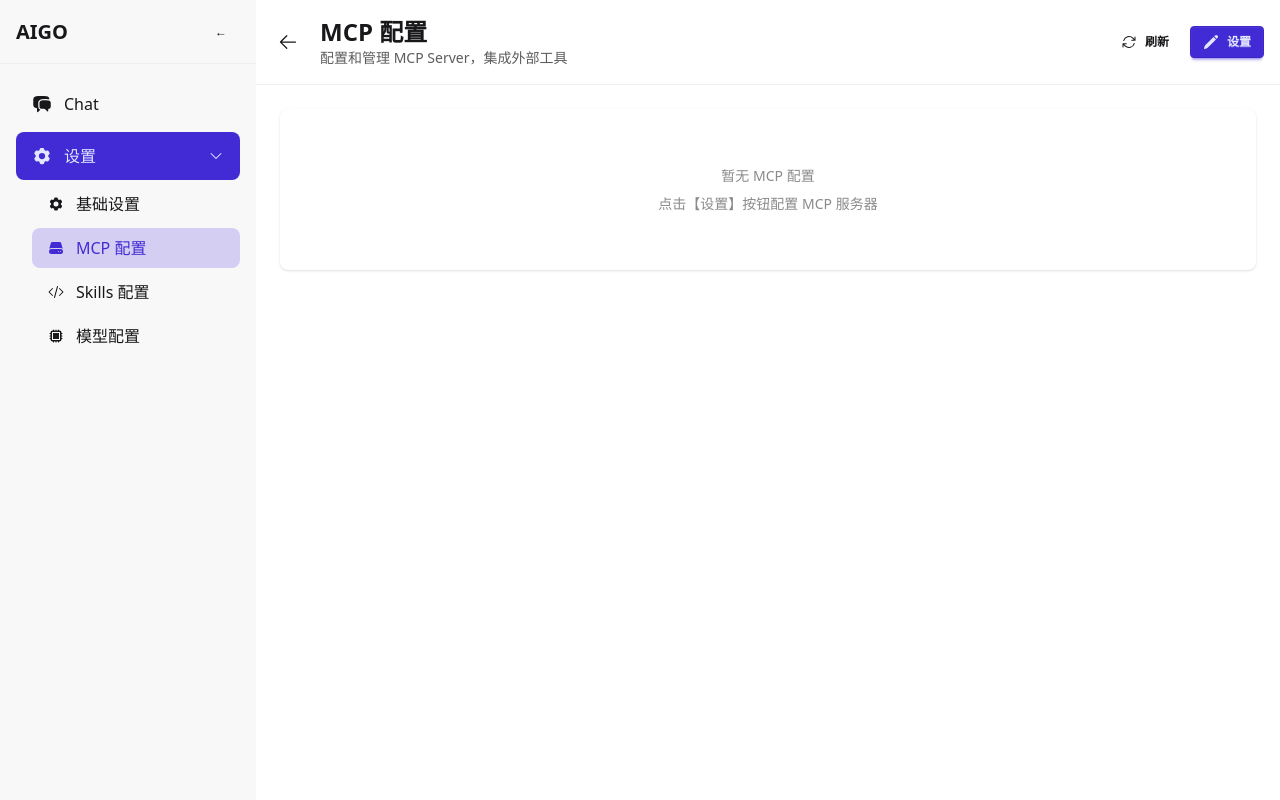
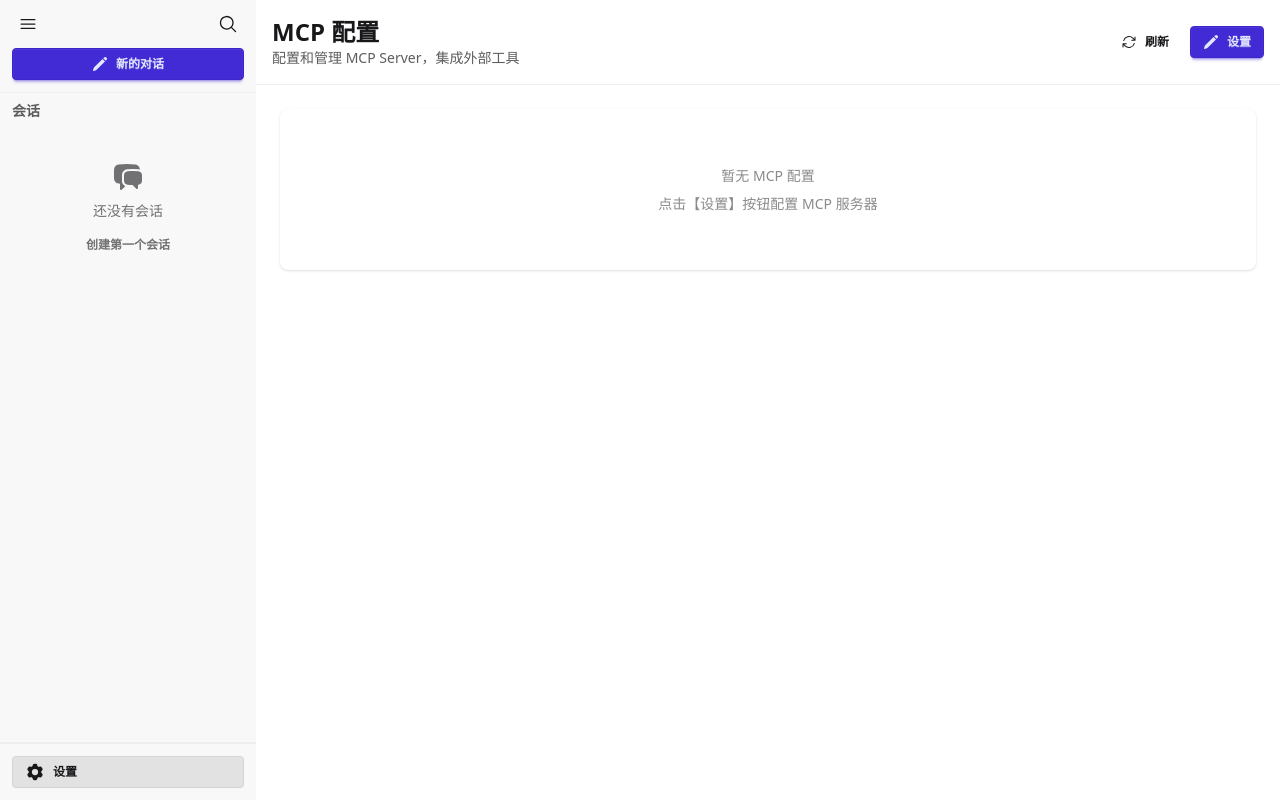
Before and after one commit to winsonwq/aigo, a Next.js app: page /settings/mcp in a window 1280 px wide. Built offline with nearby package versions, Linux system fonts and the light colour scheme.

Commit message:
Add cancel request feature and refactor settings pages

```diff
--- a/app/settings/general/page.tsx
+++ b/app/settings/general/page.tsx
@@ -1,24 +1,12 @@
 "use client";
-
-import Link from "next/link";
-import { HiArrowLeft } from "react-icons/hi2";
 
 export default function GeneralSettingsPage() {
   return (
     <div className="flex h-full flex-col">
       <div className="border-b border-base-300 p-4">
-        <div className="flex items-center gap-4">
-          <Link
-            href="/settings"
-            className="btn btn-ghost btn-sm btn-circle"
-            title="返回设置"
-          >
-            <HiArrowLeft className="h-5 w-5" />
-          </Link>
-          <div>
-            <h1 className="text-2xl font-bold">基础设置</h1>
-            <p className="text-sm text-base-content/70">系统基础配置和通用设置</p>
-          </div>
+        <div>
+          <h1 className="text-2xl font-bold">基础设置</h1>
+          <p className="text-sm text-base-content/70">系统基础配置和通用设置</p>
         </div>
       </div>
       <div className="flex-1 overflow-y-auto p-6">
--- a/app/settings/mcp/page.tsx
+++ b/app/settings/mcp/page.tsx
@@ -1,8 +1,7 @@
 "use client";
 
 import { useState, useCallback } from "react";
-import Link from "next/link";
-import { HiArrowLeft, HiPencil, HiArrowPath } from "react-icons/hi2";
+import { HiPencil, HiArrowPath } from "react-icons/hi2";
 import MCPServerList from "@/components/settings/MCPServerList";
 import MCPConfigEditor from "@/components/settings/MCPConfigEditor";
 
@@ -33,18 +32,9 @@
     <div className="flex h-full flex-col">
       <div className="border-b border-base-300 p-4">
         <div className="flex items-center justify-between">
-          <div className="flex items-center gap-4">
-            <Link
-              href="/settings"
-              className="btn btn-ghost btn-sm btn-circle"
-              title="返回设置"
-            >
-              <HiArrowLeft className="h-5 w-5" />
-            </Link>
-            <div>
-              <h1 className="text-2xl font-bold">MCP 配置</h1>
-              <p className="text-sm text-base-content/70">配置和管理 MCP Server，集成外部工具</p>
-            </div>
+          <div>
+            <h1 className="text-2xl font-bold">MCP 配置</h1>
+            <p className="text-sm text-base-content/70">配置和管理 MCP Server，集成外部工具</p>
           </div>
           <div className="flex items-center gap-2">
             <button
--- a/app/settings/models/page.tsx
+++ b/app/settings/models/page.tsx
@@ -1,8 +1,7 @@
 "use client";
 
 import { useState, useCallback } from "react";
-import Link from "next/link";
-import { HiArrowLeft, HiPlus, HiArrowPath } from "react-icons/hi2";
+import { HiPlus, HiArrowPath } from "react-icons/hi2";
 import type { ModelConfig } from "@/lib/models/types";
 import ModelList from "@/components/settings/ModelList";
 import ModelForm from "@/components/settings/ModelForm";
@@ -35,18 +34,9 @@
     <div className="flex h-full flex-col">
       <div className="border-b border-base-300 p-4">
         <div className="flex items-center justify-between">
-          <div className="flex items-center gap-4">
-            <Link
-              href="/settings"
-              className="btn btn-ghost btn-sm btn-circle"
-              title="返回设置"
-            >
-              <HiArrowLeft className="h-5 w-5" />
-            </Link>
-            <div>
-              <h1 className="text-2xl font-bold">模型配置</h1>
-              <p className="text-sm text-base-content/70">配置和管理多个 LLM 模型</p>
-            </div>
+          <div>
+            <h1 className="text-2xl font-bold">模型配置</h1>
+            <p className="text-sm text-base-content/70">配置和管理多个 LLM 模型</p>
           </div>
           <div className="flex items-center gap-2">
             <button
--- a/app/settings/page.tsx
+++ /dev/null
@@ -1,87 +0,0 @@
-"use client";
-
-import Link from "next/link";
-import { HiCog6Tooth, HiServer, HiCodeBracket, HiCpuChip } from "react-icons/hi2";
-
-interface SettingsCardProps {
-  title: string;
-  description: string;
-  href: string;
-  icon: React.ComponentType<{ className?: string }>;
-}
-
-function SettingsCard({ title, description, href, icon: Icon }: SettingsCardProps) {
-  return (
-    <Link
-      href={href}
-      className="card card-bordered bg-base-100 hover:shadow-lg transition-shadow cursor-pointer"
-    >
-      <div className="card-body">
-        <div className="flex items-center gap-4">
-          <div className="flex-shrink-0">
-            <div className="w-12 h-12 rounded-lg bg-primary/10 flex items-center justify-center">
-              <Icon className="h-6 w-6 text-primary" />
-            </div>
-          </div>
-          <div className="flex-1">
-            <h3 className="card-title text-lg">{title}</h3>
-            <p className="text-sm text-base-content/70">{description}</p>
-          </div>
-        </div>
-      </div>
-    </Link>
-  );
-}
-
-export default function SettingsPage() {
-  const settingsCategories = [
-    {
-      title: "基础设置",
-      description: "系统基础配置和通用设置",
-      href: "/settings/general",
-      icon: HiCog6Tooth,
-    },
-    {
-      title: "MCP 配置",
-      description: "配置和管理 MCP Server，集成外部工具",
-      href: "/settings/mcp",
-      icon: HiServer,
-    },
-    {
-      title: "Skills 配置",
-      description: "自定义技能扩展，增强 Agent 能力",
-      href: "/settings/skills",
-      icon: HiCodeBracket,
-    },
-    {
-      title: "模型配置",
-      description: "配置和管理多个 LLM 模型",
-      href: "/settings/models",
-      icon: HiCpuChip,
-    },
-  ];
-
-  return (
-    <div className="flex h-full flex-col">
-      <div className="border-b border-base-300 p-4">
-        <h1 className="text-2xl font-bold">设置</h1>
-        <p className="text-sm text-base-content/70">系统配置管理</p>
-      </div>
-      <div className="flex-1 overflow-y-auto p-6">
-        <div className="max-w-4xl mx-auto">
-          <div className="grid grid-cols-1 md:grid-cols-2 gap-4">
-            {settingsCategories.map((category) => (
-              <SettingsCard
-                key={category.href}
-                title={category.title}
-                description={category.description}
-                href={category.href}
-                icon={category.icon}
-              />
-            ))}
-          </div>
-        </div>
-      </div>
-    </div>
-  );
-}
--- a/components/chat/AIMessage.tsx
+++ b/components/chat/AIMessage.tsx
@@ -180,12 +180,6 @@
           </div>
         )}
 
-        {/* 调试：如果没有步骤但应该显示，输出警告 */}
-        {process.env.NODE_ENV === "development" && !message.isLoading && !message.error && (
-          <div className="text-xs text-warning/60">
-            {message.reactSteps?.length === 0 && "⚠️ 没有 ReAct 步骤"}
-          </div>
-        )}
 
         {/* 工具调用展示（兼容旧格式） */}
         {message.toolCalls && message.toolCalls.length > 0 && (
--- a/components/layout/Sidebar.tsx
+++ b/components/layout/Sidebar.tsx
@@ -1,42 +1,34 @@
 "use client";
 
-import { useState, useEffect } from "react";
+import { useState, useRef, useEffect } from "react";
 import {
-  HiChatBubbleLeftRight,
+  HiBars3,
+  HiMagnifyingGlass,
+  HiPencil,
   HiCog6Tooth,
   HiServer,
   HiCodeBracket,
   HiCpuChip,
-  HiChevronDown,
-  HiChevronRight,
 } from "react-icons/hi2";
 import Link from "next/link";
-import { usePathname } from "next/navigation";
+import { usePathname, useRouter } from "next/navigation";
 import SessionList from "@/components/sidebar/SessionList";
+import { createSession, setCurrentSessionId } from "@/lib/session/storage";
 
-interface MenuItem {
+interface SettingsMenuItem {
   name: string;
   href: string;
   icon: React.ComponentType<{ className?: string }>;
-  children?: MenuItem[];
 }
 
 export default function Sidebar() {
   const [collapsed, setCollapsed] = useState(false);
-  const [expandedMenus, setExpandedMenus] = useState<Set<string>>(new Set());
+  const [isSettingsDropdownOpen, setIsSettingsDropdownOpen] = useState(false);
+  const settingsDropdownRef = useRef<HTMLDivElement>(null);
   const pathname = usePathname();
+  const router = useRouter();
 
-  const menuItems: MenuItem[] = [
-    {
-      name: "Chat",
-      href: "/chat",
-      icon: HiChatBubbleLeftRight,
-    },
-    {
-      name: "设置",
-      href: "/settings",
-      icon: HiCog6Tooth,
-      children: [
+  const settingsMenuItems: SettingsMenuItem[] = [
     {
       name: "基础设置",
       href: "/settings/general",
@@ -57,29 +49,39 @@
       href: "/settings/models",
       icon: HiCpuChip,
     },
-      ],
-    },
   ];
 
   const isChatPage = pathname === "/chat" || pathname.startsWith("/chat/");
   const isSettingsPage = pathname.startsWith("/settings");
 
-  // 自动展开当前激活的菜单
+  // 点击外部关闭 dropdown
   useEffect(() => {
-    if (isSettingsPage) {
-      setExpandedMenus(new Set(["设置"]));
+    const handleClickOutside = (event: MouseEvent) => {
+      if (
+        settingsDropdownRef.current &&
+        !settingsDropdownRef.current.contains(event.target as Node)
+      ) {
+        setIsSettingsDropdownOpen(false);
       }
-  }, [pathname, isSettingsPage]);
+    };
 
-  // 切换菜单展开/折叠
-  const toggleMenu = (menuName: string) => {
-    const newExpanded = new Set(expandedMenus);
-    if (newExpanded.has(menuName)) {
-      newExpanded.delete(menuName);
-    } else {
-      newExpanded.add(menuName);
+    if (isSettingsDropdownOpen) {
+      document.addEventListener("mousedown", handleClickOutside);
     }
-    setExpandedMenus(newExpanded);
+
+    return () => {
+      document.removeEventListener("mousedown", handleClickOutside);
+    };
+  }, [isSettingsDropdownOpen]);
+
+  // 处理新建会话
+  const handleNewChat = () => {
+    const result = createSession();
+    if (result.success) {
+      setCurrentSessionId(result.value.id);
+      // 导航到聊天页面
+      router.push("/chat");
+    }
   };
 
   return (
@@ -89,105 +91,94 @@
       }`}
     >
       <div className="flex h-full flex-col">
-        {/* Header */}
-        <div className="flex h-16 items-center justify-between border-b border-base-300 px-4">
-          {!collapsed && <h1 className="text-xl font-bold">AIGO</h1>}
+        {/* 顶部区域：汉堡菜单、搜索、New Chat 按钮 */}
+        <div className="border-b border-base-300">
+          {/* 顶部工具栏 */}
+          <div className="flex h-12 items-center justify-between px-3 gap-2">
             <button
               onClick={() => setCollapsed(!collapsed)}
-            className="btn btn-ghost btn-sm"
+              className="btn btn-ghost btn-sm btn-square"
+              title={collapsed ? "展开侧边栏" : "收起侧边栏"}
             >
-            {collapsed ? "→" : "←"}
+              <HiBars3 className="h-5 w-5" />
+            </button>
+            {!collapsed && (
+              <button
+                className="btn btn-ghost btn-sm btn-square"
+                title="搜索"
+              >
+                <HiMagnifyingGlass className="h-5 w-5" />
+              </button>
+            )}
+          </div>
+
+          {/* New Chat 按钮 */}
+          {!collapsed && (
+            <div className="px-3 pb-3">
+              <button
+                onClick={handleNewChat}
+                className="btn btn-primary btn-sm w-full gap-2"
+              >
+                <HiPencil className="h-4 w-4" />
+                <span>新的对话</span>
               </button>
             </div>
+          )}
+        </div>
 
-        {/* 菜单区域 */}
-        <nav className="flex-1 overflow-y-auto p-4">
-          <ul className="space-y-1">
-            {menuItems.map((item) => {
+        {/* 中间区域：Chats 列表（始终显示） */}
+        <div className="flex-1 overflow-hidden flex flex-col border-b border-base-300">
+            {!collapsed && (
+              <div className="px-3 py-2 text-sm font-semibold text-base-content/70">
+                会话
+              </div>
+            )}
+          <div className="flex-1 overflow-hidden">
+            <SessionList collapsed={collapsed} />
+          </div>
+        </div>
+
+        {/* 底部区域：Settings & help */}
+        <div className="border-t border-base-300 p-3">
+          <div
+            className={`dropdown dropdown-top w-full ${isSettingsDropdownOpen ? "dropdown-open" : ""}`}
+            ref={settingsDropdownRef}
+          >
+            <button
+              tabIndex={0}
+              role="button"
+              onClick={() => setIsSettingsDropdownOpen(!isSettingsDropdownOpen)}
+              className={`btn btn-ghost btn-sm w-full ${
+                collapsed ? "btn-square" : "justify-start gap-2"
+              } ${isSettingsPage ? "btn-active" : ""}`}
+              title={collapsed ? "设置" : undefined}
+            >
+              <HiCog6Tooth className="h-5 w-5" />
+              {!collapsed && <span>设置</span>}
+            </button>
+            <ul
+              tabIndex={0}
+              className="dropdown-content menu bg-base-200 rounded-box z-[1] w-52 p-2 shadow-lg border border-base-300 mb-2"
+            >
+              {settingsMenuItems.map((item) => {
                 const Icon = item.icon;
                 const isActive = pathname === item.href || pathname.startsWith(item.href + "/");
-              const hasChildren = item.children && item.children.length > 0;
-              const isExpanded = expandedMenus.has(item.name);
-
                 return (
-                <li key={item.name}>
-                  <div>
-                    {hasChildren ? (
-                      <>
-                        <button
-                          onClick={() => !collapsed && toggleMenu(item.name)}
-                          className={`flex items-center gap-3 rounded-lg px-4 py-3 w-full transition-colors ${
-                            isActive
-                              ? "bg-primary text-primary-content"
-                              : "hover:bg-base-300"
-                          }`}
-                          title={collapsed ? item.name : undefined}
+                  <li key={item.href}>
+                    <Link
+                      href={item.href}
+                      className={isActive ? "active" : ""}
+                      onClick={() => setIsSettingsDropdownOpen(false)}
                     >
-                          <Icon className="h-5 w-5 flex-shrink-0" />
-                          {!collapsed && (
-                            <>
-                              <span className="flex-1 text-left">{item.name}</span>
-                              {isExpanded ? (
-                                <HiChevronDown className="h-4 w-4" />
-                              ) : (
-                                <HiChevronRight className="h-4 w-4" />
-                              )}
-                            </>
-                          )}
-                        </button>
-                        {!collapsed && isExpanded && item.children && (
-                          <ul className="ml-4 mt-1 space-y-1">
-                            {item.children.map((child) => {
-                              const ChildIcon = child.icon;
-                              const isChildActive =
-                                pathname === child.href || pathname.startsWith(child.href + "/");
-
-                              return (
-                                <li key={child.name}>
-                                  <Link
-                                    href={child.href}
-                                    className={`flex items-center gap-3 rounded-lg px-4 py-2 transition-colors ${
-                                      isChildActive
-                                        ? "bg-primary/20 text-primary"
-                                        : "hover:bg-base-300"
-                                    }`}
-                                  >
-                                    <ChildIcon className="h-4 w-4 flex-shrink-0" />
-                                    <span>{child.name}</span>
+                      <Icon className="h-4 w-4" />
+                      <span>{item.name}</span>
                     </Link>
                   </li>
                 );
               })}
             </ul>
-                        )}
-                      </>
-                    ) : (
-                      <Link
-                        href={item.href}
-                        className={`flex items-center gap-3 rounded-lg px-4 py-3 transition-colors ${
-                          isActive
-                            ? "bg-primary text-primary-content"
-                            : "hover:bg-base-300"
-                        }`}
-                        title={collapsed ? item.name : undefined}
-                      >
-                        <Icon className="h-5 w-5 flex-shrink-0" />
-                        {!collapsed && <span>{item.name}</span>}
-                      </Link>
-                    )}
           </div>
-                </li>
-              );
-            })}
-          </ul>
-        </nav>
-
-        {/* Chat 页面时在底部显示 Session 列表 */}
-        {isChatPage && (
-          <div className="border-t border-base-300 flex-1 overflow-hidden flex flex-col">
-            <SessionList collapsed={collapsed} />
         </div>
-        )}
       </div>
     </div>
   );
--- a/components/sidebar/SessionList.tsx
+++ b/components/sidebar/SessionList.tsx
@@ -4,7 +4,8 @@
 // 显示所有会话，支持新建、切换、重命名、删除
 
 import { useState, useEffect, useCallback } from "react";
-import { HiChatBubbleLeftRight, HiPlus, HiPencil, HiTrash } from "react-icons/hi2";
+import { useRouter, usePathname } from "next/navigation";
+import { HiChatBubbleLeftRight, HiPencil, HiTrash } from "react-icons/hi2";
 import type { Session } from "@/lib/session/types";
 import {
   getAllSessions,
@@ -22,6 +23,8 @@
 }
 
 export default function SessionList({ collapsed = false, onSessionChange }: SessionListProps) {
+  const router = useRouter();
+  const pathname = usePathname();
   const [sessions, setSessions] = useState<Session[]>([]);
   const [currentSessionId, setCurrentSessionIdState] = useState<string | null>(null);
   const [editingId, setEditingId] = useState<string | null>(null);
@@ -76,8 +79,12 @@
       setCurrentSessionId(sessionId);
       setCurrentSessionIdState(sessionId);
       onSessionChange?.(sessionId);
+      // 如果当前不在 chat 页面，导航到 chat 页面
+      if (pathname !== "/chat" && !pathname.startsWith("/chat/")) {
+        router.push("/chat");
+      }
     },
-    [onSessionChange]
+    [onSessionChange, pathname, router]
   );
 
   // 开始编辑标题
@@ -145,21 +152,8 @@
 
   return (
     <div className="flex h-full flex-col">
-      {/* 新建会话按钮 */}
-      {!collapsed && (
-        <div className="border-b border-base-300 p-2">
-          <button
-            onClick={handleCreateSession}
-            className="btn btn-primary btn-sm w-full gap-2"
-          >
-            <HiPlus className="h-4 w-4" />
-            <span>新建对话</span>
-          </button>
-        </div>
-      )}
-
       {/* 会话列表 */}
-      <div className="flex-1 overflow-y-auto p-2">
+      <div className="flex-1 overflow-y-auto px-2 pb-2">
         {sessions.length === 0 ? (
           <div className="flex flex-col items-center justify-center py-8 text-center text-sm text-base-content/60">
             <HiChatBubbleLeftRight className="mb-2 h-8 w-8" />
```
Also changed, not shown: components/chat/ChatContainer.tsx (+89 -1 lines), components/chat/ChatInput.tsx (+32 -5 lines). Lines whose indentation alone changed are shown as unchanged.
